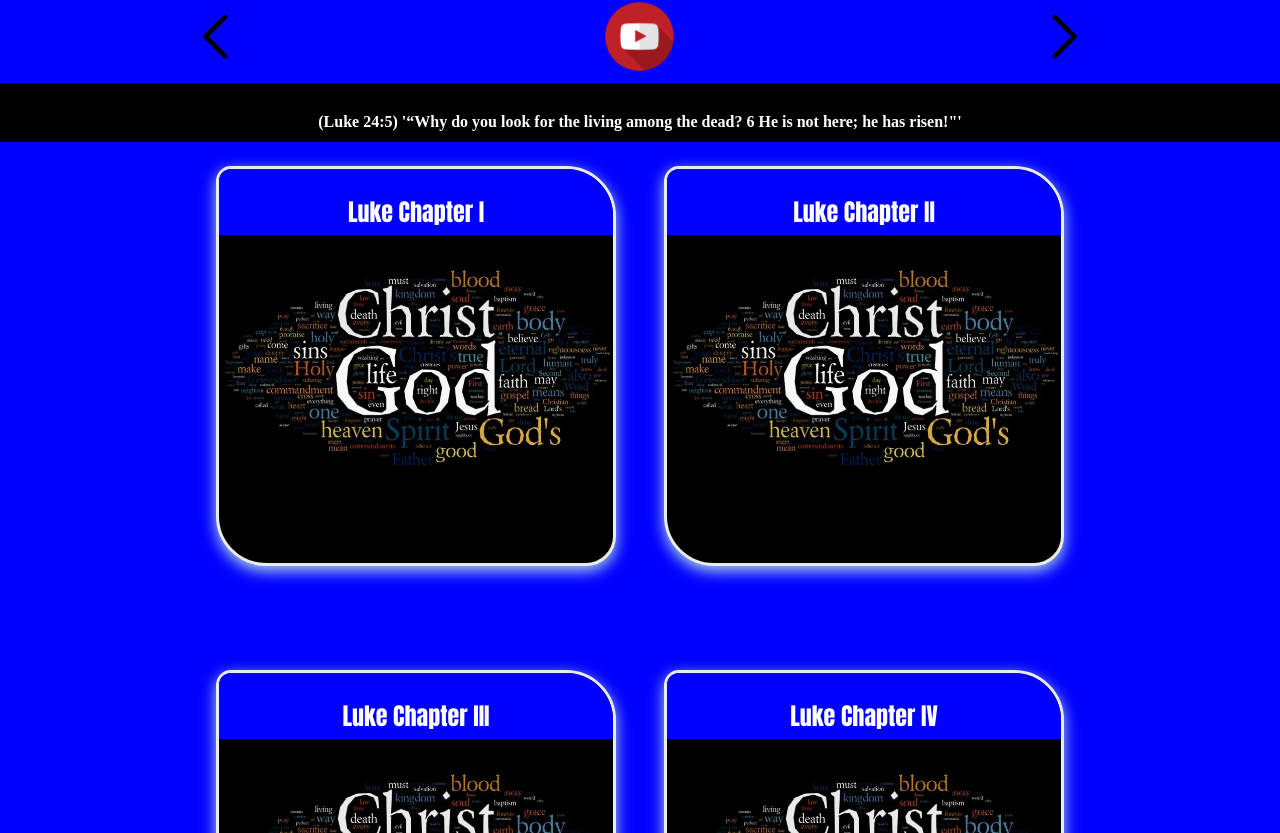
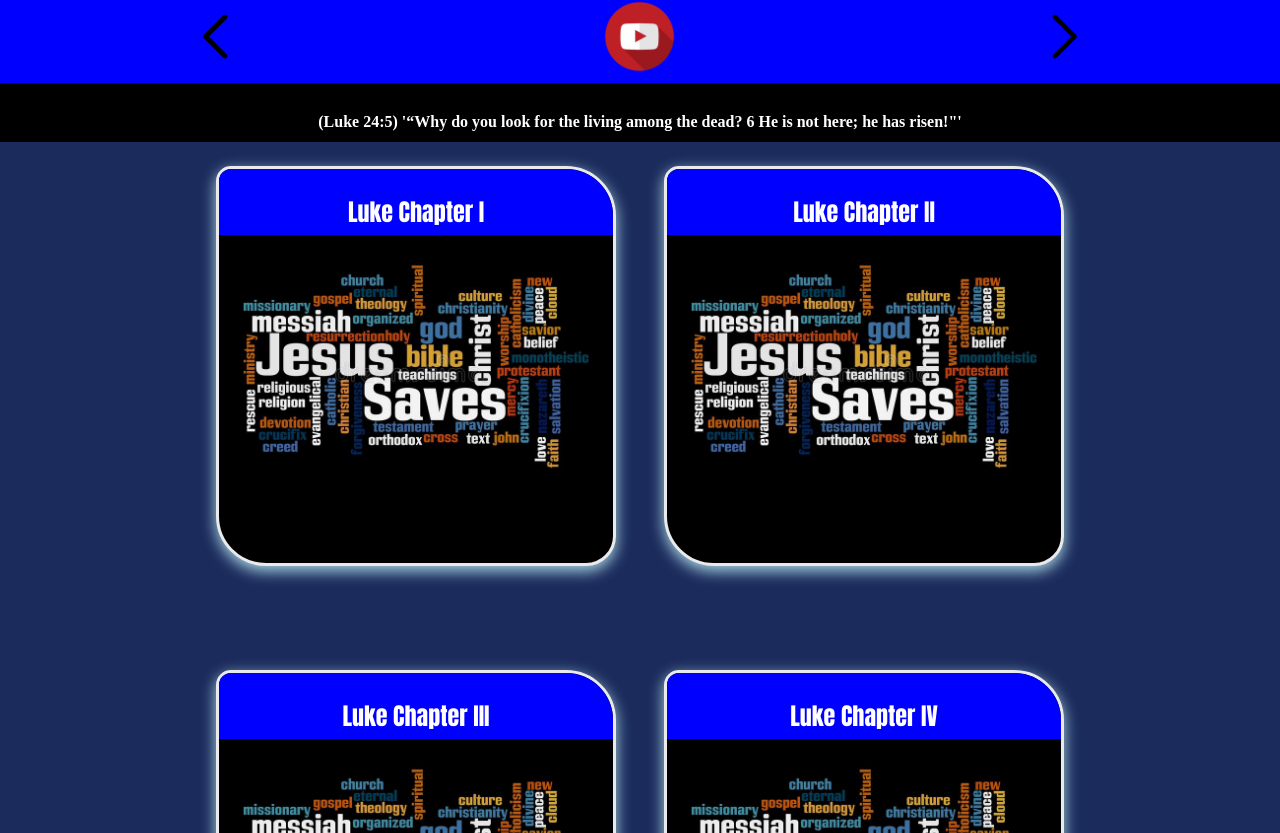
Before and after one commit to jnutt367/luke, a Next.js app: page / in a window 1280 px wide. Shown: the part 787-1620 px from the top of the page. Built offline with nearby package versions, Linux system fonts and the light colour scheme.

Commit message:
Update Home.module.css

```diff
--- a/styles/Home.module.css
+++ b/styles/Home.module.css
@@ -275,8 +275,8 @@
 }
 
 .grid {
-    background-color: blue;
-    color: black;
+    background-color: #1B2B5C;
+    color: white;
     display: flex;
     align-items: center;
     justify-content: center;
@@ -307,7 +307,7 @@
 }
 
 .card {
-    background-image: url(/wordle-christ_is_god.webp);
+    background-image: url(/word-cloud-jesus-saves-white.jpeg);
     background-repeat: no-repeat;
     border-radius: 15px 50px 30px;
     box-shadow: lightblue 0px 5px 15px;
```
